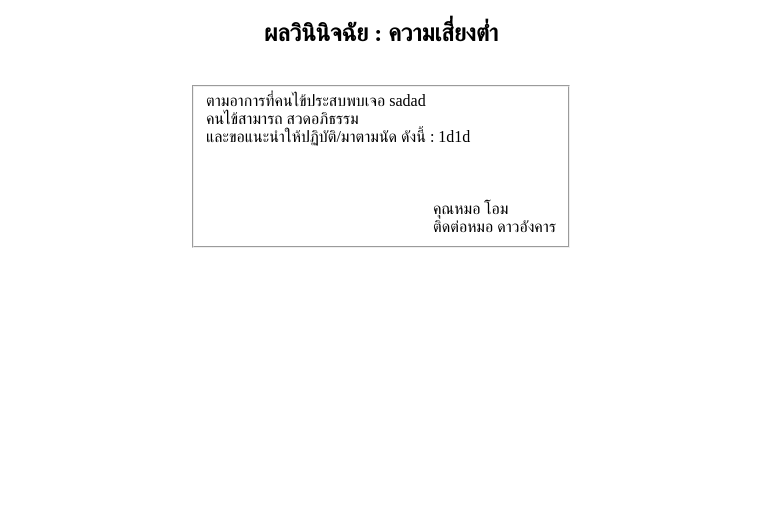
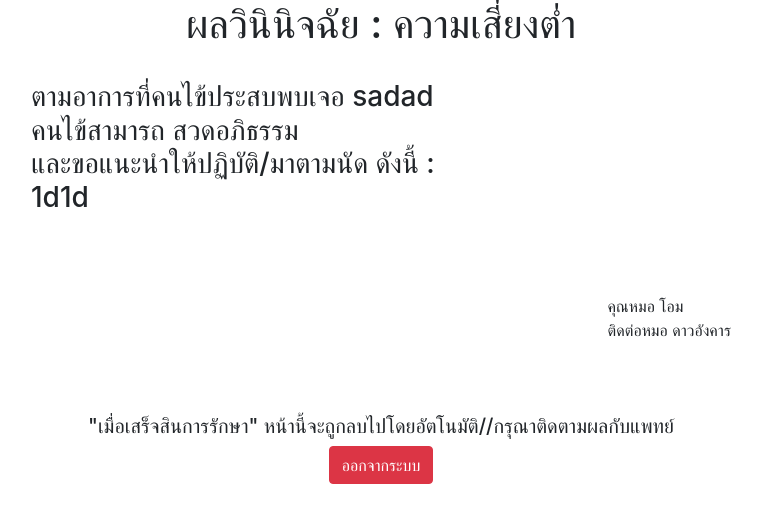
Before and after one commit to araxis07/Sitcam-Project, a PHP site: page /total_receipt.php in a window 1280 px wide. Shown: the top 523 px of the page, without its empty margins (259-1021 px from the left). Run offline with PHP 8.4, Linux system fonts and the light colour scheme; a user stored in the database is signed in; data comes from the database, SQL or seed files in the repository; some libraries are stand-ins or nearby versions.

Commit message:
Update total_receipt.php

```diff
--- a/total_receipt.php
+++ b/total_receipt.php
@@ -19,6 +19,8 @@ if (!isset($_SESSION['id_account']) || !isset($_SESSION['role_account'])) { //
     $obj = mysqli_query($connect, $str);
     $result = mysqli_fetch_array($obj);
 }
+
+
 ?>
 
 <!DOCTYPE html>
@@ -27,17 +29,22 @@ if (!isset($_SESSION['id_account']) || !isset($_SESSION['role_account'])) { //
 <head>
     <meta charset="UTF-8">
     <meta name="viewport" content="width=device-width, initial-scale=1.0">
+    <link rel="stylesheet" href="https://maxcdn.bootstrapcdn.com/bootstrap/4.5.2/css/bootstrap.min.css">
+    <link rel="stylesheet" href="https://pro.fontawesome.com/releases/v5.10.0/css/all.css" />
     <title>Document</title>
 </head>
 
 <body>
     <center>
-        <h2>ผลวินินิจฉัย : <?php echo $result['total_score']; ?></h2><br>
-        <fieldset style="text-align: left; width: 350px; height: auto;">
+        <h1>ผลวินินิจฉัย : <?php echo $result['total_score']; ?></h1><br>
+        <fieldset style="text-align: left; width: 700px; height: auto;">
             <div>
-                ตามอาการที่คนไข้ประสบพบเจอ <?php echo $result['comments']; ?><br>
-                คนไข้สามารถ <?php echo $result['treat_score']; ?><br>
-                และขอแนะนำให้ปฏิบัติ/มาตามนัด ดังนี้ : <?php echo $result['treat_comments']; ?>
+                <h3>
+                    ตามอาการที่คนไข้ประสบพบเจอ <?php echo $result['comments']; ?><br>
+                    คนไข้สามารถ <?php echo $result['treat_score']; ?><br>
+                    และขอแนะนำให้ปฏิบัติ/มาตามนัด ดังนี้ : <br> <?php echo $result['treat_comments']; ?>
+                </h3>
+
             </div>
             <br>
             <br>
@@ -49,10 +56,20 @@ if (!isset($_SESSION['id_account']) || !isset($_SESSION['role_account'])) { //
             </div>
         </fieldset>
     </center>
+    <br>
+    <br>
+    <br>
+    <center>
+        <h5>"เมื่อเสร็จสินการรักษา" หน้านี้จะถูกลบไปโดยอัตโนมัติ//กรุณาติดตามผลกับแพทย์</h5>
+        <a href="index.php?logout=1">
+            <button type="submit" class="btn btn-danger">ออกจากระบบ</button>
+        </a>
+    </center>
 
 
 
-
+    <script src="https://ajax.googleapis.com/ajax/libs/jquery/3.5.1/jquery.min.js"></script>
+    <script src="https://maxcdn.bootstrapcdn.com/bootstrap/4.5.2/js/bootstrap.min.js"></script>
 </body>
 
 </html>
```
